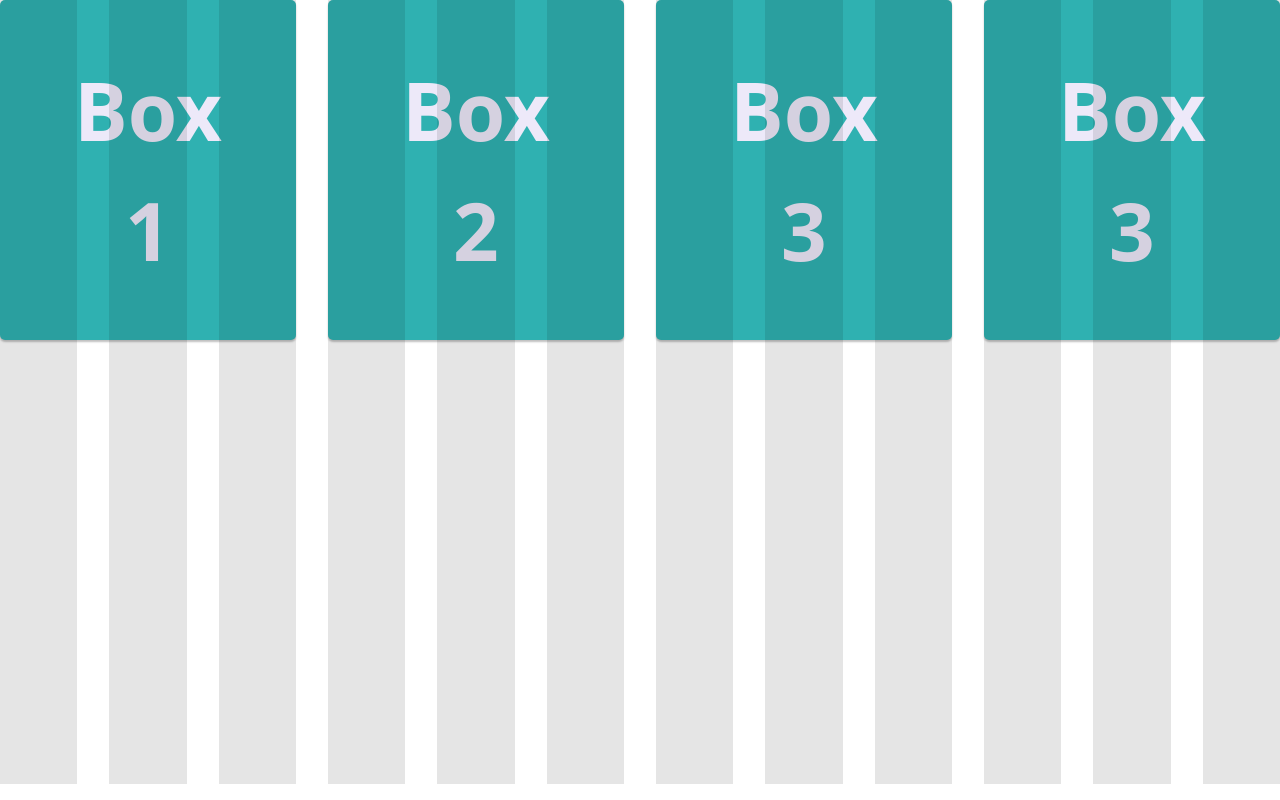
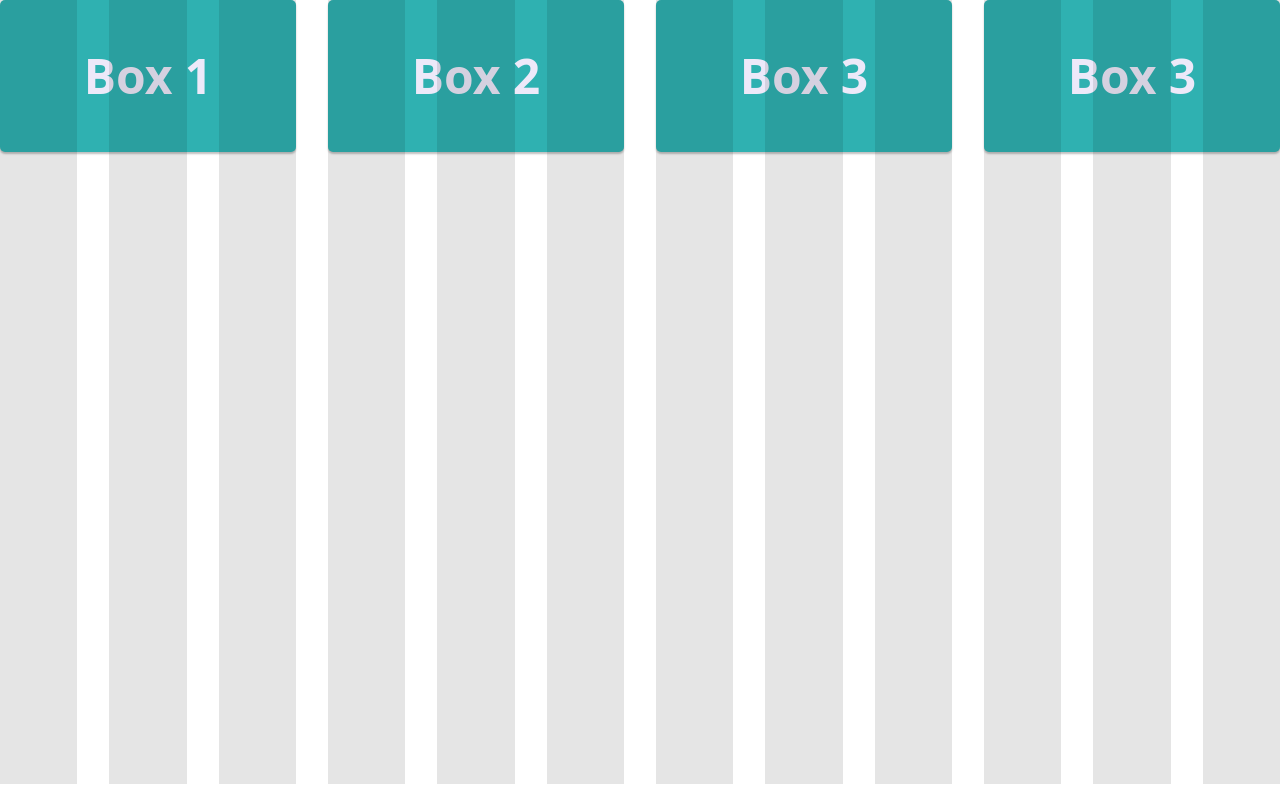
Before and after one commit to M-B89/chromatic-test, a React (Create React App) app: page / in a window 1280 px wide. Built offline with nearby package versions, Linux system fonts and the light colour scheme.

Commit message:
change for testing purpose

```diff
--- a/src/components/Box/Box.module.scss
+++ b/src/components/Box/Box.module.scss
@@ -1,10 +1,10 @@
 .Box {
-    padding: 50px;
+    padding: 40px;
     border-radius: 5px;
     text-align: center;
     color: #ede9f9;
     font-weight: 700;
     background-color: #2fb1b1;
     box-shadow: 0 2px 2px rgba(0, 0, 0, 0.25);
-    font-size: 5rem;
+    font-size: 3rem;
 }
```
